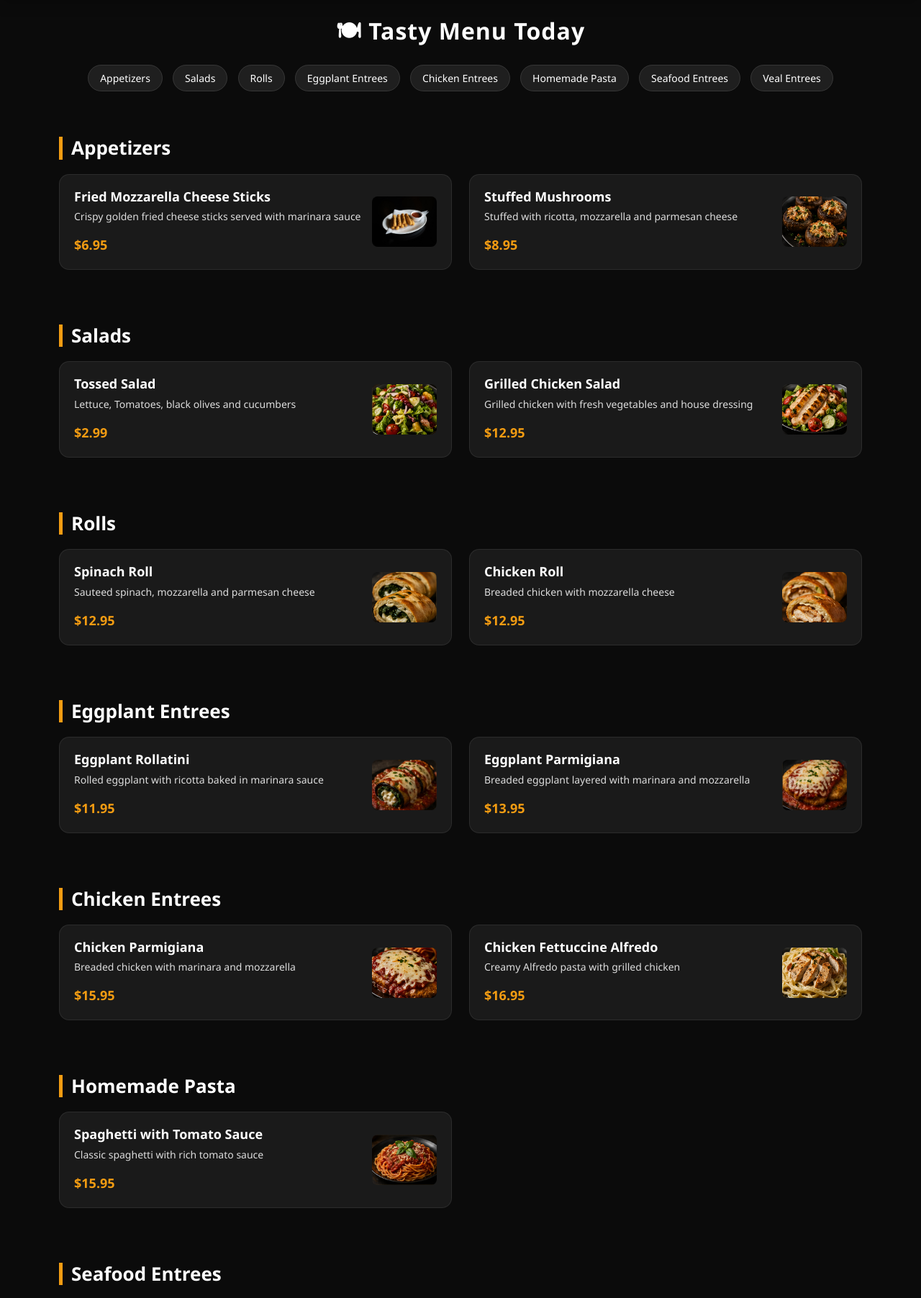
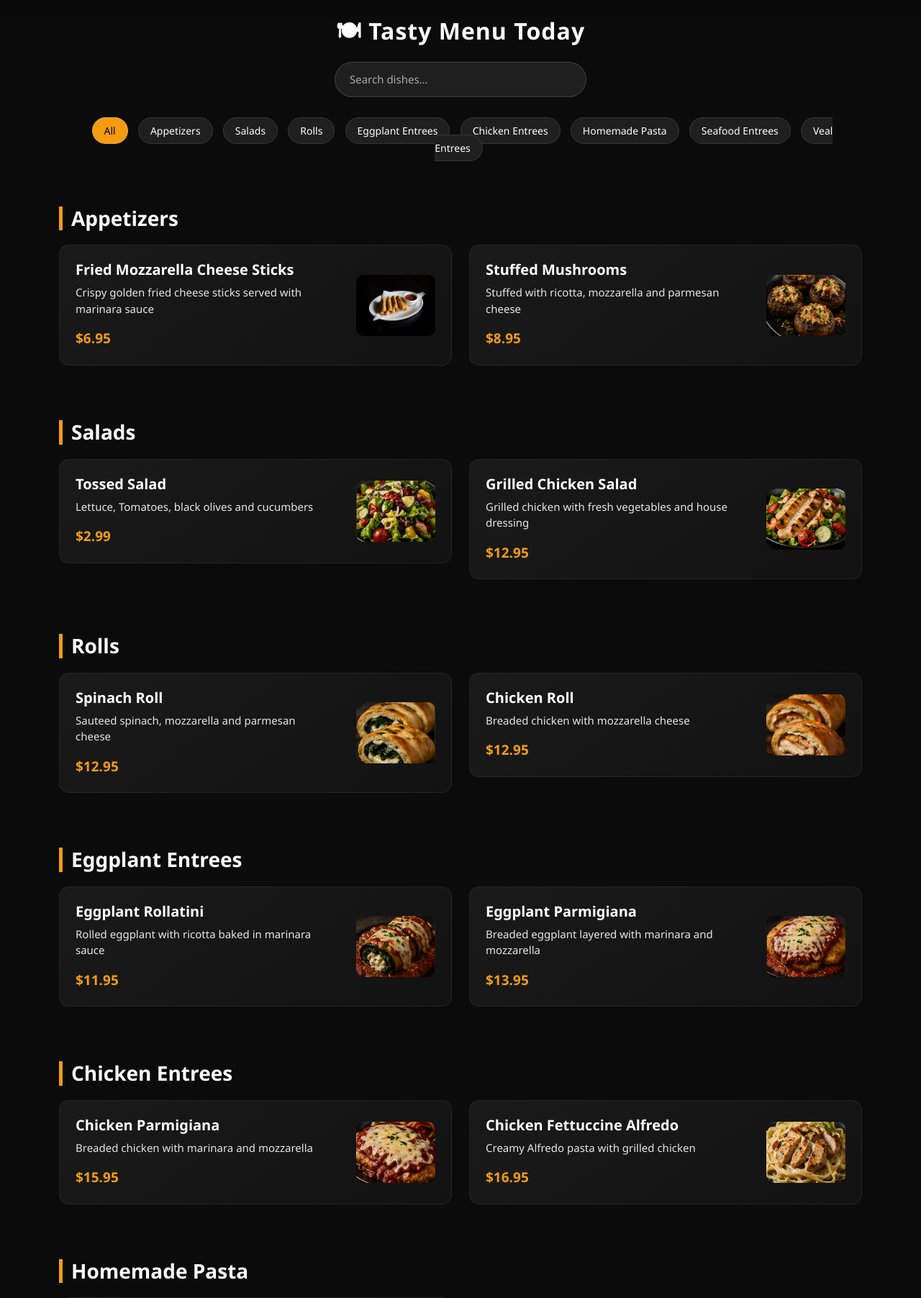
Before and after one commit to challavinay251/joes-italian-grill-website, a Django app: page /menu/ in a window 1280 px wide. Shown: the part 62-1866 px from the top of the page at 72% size. Run offline with Django 4.2, Linux system fonts and the light colour scheme; data comes from the database, SQL or seed files in the repository; both versions use the stored data as it was after the commit.

Commit message:
Day 5: Implemented live search, UI improvements, and enhanced menu experience

```diff
--- a/core/views.py
+++ b/core/views.py
@@ -1,10 +1,10 @@
+from django.db.models import Q
 from django.shortcuts import render
 from products.models import Category, Product
 
-
 def home(request):
     best_sellers = Product.objects.filter(is_best_seller=True)[:3]
-    products = Product.objects.all()[:6]  # for menu preview
+    products = Product.objects.all()[:6]
 
     return render(request, 'home.html', {
         'best_sellers': best_sellers,
@@ -12,8 +12,38 @@ def home(request):
     })
 
 def menu(request):
-    categories = Category.objects.prefetch_related('products').all()
+    query = request.GET.get('q', '').strip()
+    selected_category = request.GET.get('category')
+
+    categories = Category.objects.all()
+    products = Product.objects.all()
+
+    # SMART SEARCH
+    if query:
+        products = products.filter(
+            Q(name__icontains=query) |
+            Q(description__icontains=query) |
+            Q(category__name__icontains=query)
+        )
+
+    # CATEGORY FILTER
+    if selected_category:
+        products = products.filter(category_id=selected_category)
+
+    # GROUP BY CATEGORY (CLEAN UI)
+    category_products = []
+    for category in categories:
+        cat_products = products.filter(category=category)
+        if cat_products.exists():
+            category_products.append({
+                'category': category,
+                'products': cat_products
+            })
 
     return render(request, 'menu.html', {
-        'categories': categories
+        'categories': categories,
+        'category_products': category_products,
+        'query': query,
+        'selected_category': selected_category,
+        'result_count': products.count()
     })
--- a/templates/home.html
+++ b/templates/home.html
@@ -211,8 +211,4 @@ body {
 
 </div>
 
-<footer class="mt-5 text-center p-4" style="background:black;">
-    <p>© 2026 Joe's Italian Grill</p>
-</footer>
-
 {% endblock %}
--- a/templates/menu.html
+++ b/templates/menu.html
@@ -5,13 +5,62 @@
 body {
     background: #0b0b0b;
     color: #ffffff;
+    -webkit-font-smoothing: antialiased;
+    -moz-osx-font-smoothing: grayscale;
 }
 
+
 h2 {
-        font-weight: 700;
+    font-weight: 800;
     letter-spacing: 1px;
+    color: #ffffff;
 }
 
+.search-input {
+    width: 350px;
+    padding: 12px 20px;
+    border-radius: 30px;
+    border: none;
+    outline: none;
+    font-size: 15px;
+    background: #1f1f1f;
+    color: #ffffff;
+    border: 1px solid rgba(255,255,255,0.15);
+    transition: 0.3s;
+}
+
+.search-input:focus {
+    border: 1px solid #f39c12;
+    box-shadow: 0 0 10px rgba(243,156,18,0.3);
+}
+
+.search-input::placeholder {
+    color: #aaaaaa;
+}
+
+.btn-clear {
+    border-radius: 30px;
+    padding: 10px 20px;
+    border: 1px solid #ffffff;
+    background: transparent;
+    color: #ffffff;
+    display: none;
+}
+
+.btn-clear:hover {
+    background: #ffffff;
+    color: #000;
+}
+
+.result-text {
+    color: #e6e6e6;
+    font-size: 15px;
+}
+
+.highlight-text {
+    color: #f39c12;
+    font-weight: 600;
+}
 
 .menu-nav {
     text-align: center;
@@ -28,7 +77,7 @@
     padding: 8px 16px;
     border-radius: 25px;
     background: #1f1f1f;
-        color: #fff;
+    color: #ffffff;
     text-decoration: none;
     font-size: 14px;
     border: 1px solid rgba(255,255,255,0.1);
@@ -38,79 +87,94 @@
 .menu-nav a:hover {
     background: #f39c12;
     color: #000;
-        transform: translateY(-2px);
 }
 
+.active-cat {
+    background: #f39c12 !important;
+    color: #000 !important;
+}
 
 .section-title {
-        font-size: 26px;
-        font-weight: 700;
+    font-size: 28px;
+    font-weight: 800;
     margin-top: 60px;
     border-left: 5px solid #f39c12;
     padding-left: 12px;
+    color: #ffffff;
 }
 
-
 .card {
-        background: #1a1a1a;
+    background: linear-gradient(145deg, #1a1a1a, #121212);
     border-radius: 14px;
-        padding: 20px;
-        border: 1px solid rgba(255,255,255,0.08);
-        transition: 0.3s;
-        height: 100%;
+    padding: 22px;
+    border: 1px solid rgba(255,255,255,0.06);
+    transition: all 0.25s ease;
 }
 
 .card:hover {
     transform: translateY(-5px);
-        box-shadow: 0 12px 30px rgba(243,156,18,0.25);
+    box-shadow: 0 15px 35px rgba(243,156,18,0.25);
 }
-
 
 .menu-item {
     display: flex;
     justify-content: space-between;
     align-items: center;
+    gap: 20px;
 }
 
 .menu-item h5 {
-        margin: 0;
-        font-size: 18px;
-        font-weight: 700;
+    font-size: 20px;
+    font-weight: 800;
     color: #ffffff;
 }
 
 .menu-desc {
-        color: #dddddd;
-        font-size: 14px;
+    color: #e6e6e6;
+    font-size: 15px;
     margin-top: 6px;
+    line-height: 1.5;
 }
 
 .menu-item strong {
     color: #f39c12;
-        font-size: 18px;
+    font-size: 19px;
     font-weight: 700;
 }
 
 .menu-image {
-        width: 90px;
-        height: 70px;
+    width: 110px;
+    height: 85px;
     object-fit: cover;
-        border-radius: 8px;
+    border-radius: 10px;
     margin-left: 15px;
 }
 </style>
 
 <h2 class="text-center mb-4">🍽 Tasty Menu Today</h2>
 
+<!-- SEARCH -->
+<div class="text-center mb-4">
+    <input type="text" id="liveSearch"
+           placeholder="Search dishes..."
+           class="search-input">
 
+    <button id="clearSearch" class="btn-clear ms-2">Clear</button>
+
+    <p id="liveResult" class="result-text mt-3"></p>
+</div>
+
+<!-- CATEGORY NAV -->
 <div class="menu-nav">
+    <a href="#" class="active-cat">All</a>
     {% for category in categories %}
         <a href="#cat{{ category.id }}">{{ category.name }}</a>
     {% endfor %}
 </div>
 
+{% for category in categories %}
+<div class="menu-section">
 
-{% for category in categories %}
     <h3 id="cat{{ category.id }}" class="section-title">
         {{ category.name }}
     </h3>
@@ -123,13 +187,11 @@
                 <div class="menu-item">
 
                     <div style="flex:1;">
-                        <h5>{{ product.name }}</h5>
+                        <h5 class="product-name">{{ product.name }}</h5>
 
-                        {% if product.description %}
-                        <p class="menu-desc">
+                        <p class="menu-desc product-desc">
                             {{ product.description }}
                         </p>
-                        {% endif %}
 
                         <strong>${{ product.price }}</strong>
                     </div>
@@ -142,11 +204,93 @@
 
             </div>
         </div>
-        {% empty %}
-            <p class="text-muted">No items available</p>
         {% endfor %}
     </div>
 
+</div>
 {% endfor %}
 
+<script>
+const searchInput = document.getElementById("liveSearch");
+const cards = document.querySelectorAll(".card");
+const resultText = document.getElementById("liveResult");
+const clearBtn = document.getElementById("clearSearch");
+
+searchInput.addEventListener("keyup", function () {
+
+    let query = this.value.toLowerCase().trim();
+    let visibleCount = 0;
+
+    clearBtn.style.display = query.length > 0 ? "inline-block" : "none";
+
+    document.querySelectorAll(".menu-section").forEach(section => {
+        section.style.display = "block";
+    });
+
+    cards.forEach(card => {
+        const name = card.querySelector(".product-name").innerText.toLowerCase();
+        const desc = card.querySelector(".product-desc").innerText.toLowerCase();
+
+        if (name.includes(query) || desc.includes(query)) {
+            card.parentElement.style.display = "block";
+            visibleCount++;
+            highlightText(card, query);
+        } else {
+            card.parentElement.style.display = "none";
+        }
+    });
+
+    document.querySelectorAll(".menu-section").forEach(section => {
+        const visibleItems = Array.from(section.querySelectorAll(".col-md-6"))
+            .filter(el => el.style.display !== "none");
+
+        if (visibleItems.length === 0) {
+            section.style.display = "none";
+        }
+    });
+
+    if (query.length > 0) {
+        resultText.innerHTML =
+            `${visibleCount} item${visibleCount !== 1 ? 's' : ''} found for
+            <span class="highlight-text">"${query}"</span>`;
+    } else {
+        resultText.innerHTML = "";
+        resetHighlight();
+    }
+});
+
+clearBtn.addEventListener("click", function () {
+    searchInput.value = "";
+    resultText.innerHTML = "";
+    clearBtn.style.display = "none";
+
+    cards.forEach(card => {
+        card.parentElement.style.display = "block";
+    });
+
+    document.querySelectorAll(".menu-section").forEach(section => {
+        section.style.display = "block";
+    });
+
+    resetHighlight();
+});
+
+function highlightText(card, query) {
+    const nameEl = card.querySelector(".product-name");
+    const descEl = card.querySelector(".product-desc");
+
+    [nameEl, descEl].forEach(el => {
+        let text = el.innerText;
+        let regex = new RegExp(`(${query})`, "gi");
+        el.innerHTML = text.replace(regex, `<span class="highlight-text">$1</span>`);
+    });
+}
+
+function resetHighlight() {
+    document.querySelectorAll(".product-name, .product-desc").forEach(el => {
+        el.innerHTML = el.innerText;
+    });
+}
+</script>
+
 {% endblock %}
```
Also changed, not shown: db.sqlite3, media/products/Chicken_Alfredo.png (added), media/products/Chicken_Parmigiana.png (added), media/products/Chicken_roll.png (added), media/products/Eggplant_Parmigiana.png (added), media/products/Eggplant_Rollatini.png (added), media/products/Salmon_Dish.png (added), media/products/Spaghetti.png (added), media/products/Spinach_Roll.png (added), media/products/Stuffed_Mushrooms.png (added), media/products/Tossed_Salad.png (added), media/products/grilled_chicken_salad.png (added), media/products/grilled_chicken_salad_Sk60Dww.png (added). Lines whose indentation alone changed are shown as unchanged.
